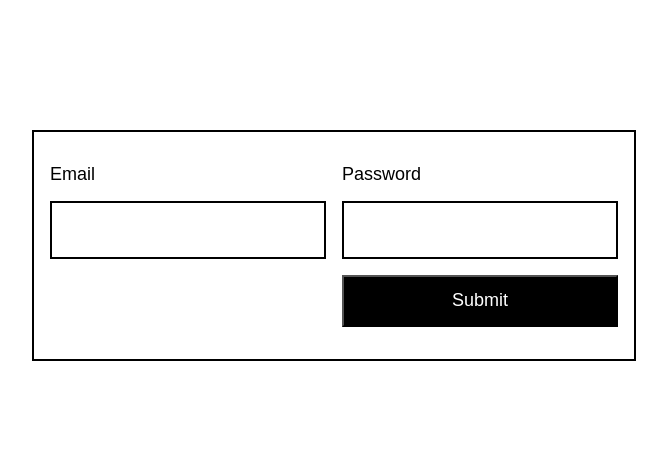
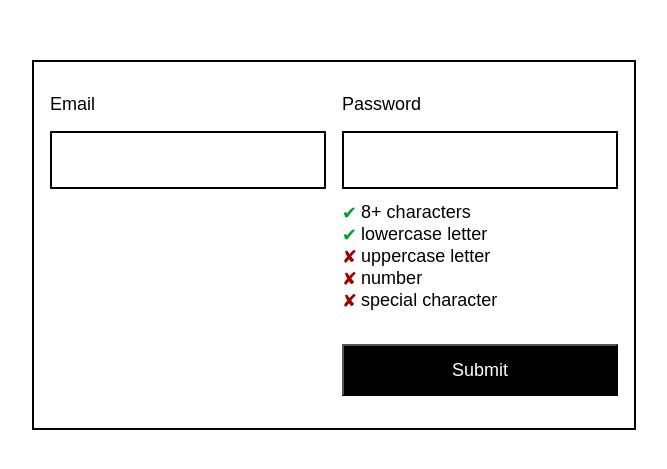
Before and after one commit to maxschnupp/login-coding-challenge, a React (Create React App) app in the folder login-app/: page / in a window 1280 px wide. Shown: the part 163-632 px from the top of the page, without its empty margins (314-981 px from the left). Built offline with nearby package versions, Linux system fonts and the light colour scheme.

Commit message:
feat: adds password acceptance criteria display components

```diff
--- a/login-app/src/LoginPage.tsx
+++ b/login-app/src/LoginPage.tsx
@@ -2,10 +2,14 @@ import React from "react";
 import styled from "@emotion/styled";
 import LoginCard from "./components/LoginCard";
 import InputColumn from "./components/InputColumn";
-import { isMobile } from "react-device-detect";
+import { isMobile, isTablet } from "react-device-detect";
 import Typography from "./components/Typography";
 import TextInput from "./components/TextInput";
 import Button from "./components/Button";
+import PasswordAcceptanceCriteria from "./components/PasswordAcceptanceCriteria";
+import CriteriaContainer from "./components/CrtieriaContainer";
+
+
 const LoginPage = (): JSX.Element => {
   const Container = styled.div({
     position: "absolute",
@@ -14,18 +18,50 @@ const LoginPage = (): JSX.Element => {
     display: "grid",
     placeContent: "center",
   });
-  console.log("isMobile", isMobile);
+  const ThreePixelVerticalSpacer = styled('div')({
+    height: '3px',
+  });
+  const isMobilePhone = isMobile && !isTablet;
   return (
     <Container>
-      <LoginCard isMobile={isMobile}>
-        <InputColumn isMobile={isMobile}>
+      <LoginCard isMobile={isMobilePhone}>
+        <InputColumn isMobile={isMobilePhone}>
           <Typography text={"Email"} />
-          <TextInput isMobile={isMobile} shouldShowAsDots={false}/>
+          <TextInput isMobile={isMobilePhone} shouldShowAsDots={false} />
         </InputColumn>
-        <InputColumn isMobile={isMobile}>
+        <ThreePixelVerticalSpacer/>
+        <InputColumn isMobile={isMobilePhone}>
           <Typography text={"Password"} />
-          <TextInput isMobile={isMobile} shouldShowAsDots={true}/>
-          <Button isMobile={isMobile} onClick={() => {}} text={'Submit'}/>
+          <TextInput isMobile={isMobilePhone} shouldShowAsDots={true} />
+          <CriteriaContainer>
+            <PasswordAcceptanceCriteria
+              description={"8+ characters"}
+              hasPassed={true}
+            />
+            <PasswordAcceptanceCriteria
+              description={"lowercase letter"}
+              hasPassed={true}
+            />
+            <PasswordAcceptanceCriteria
+              description={"uppercase letter"}
+              hasPassed={false}
+            />
+            <PasswordAcceptanceCriteria
+              description={"number"}
+              hasPassed={false}
+            />
+            <PasswordAcceptanceCriteria
+              description={"special character"}
+              hasPassed={false}
+            />
+          </CriteriaContainer>
+          <Button
+            isMobile={isMobilePhone}
+            onClick={() => {
+              console.log("🎉🎉🎉🎉🎉");
+            }}
+            text={"Submit"}
+          />
         </InputColumn>
       </LoginCard>
     </Container>
--- /dev/null
+++ b/login-app/src/components/CrtieriaContainer.tsx
@@ -0,0 +1,18 @@
+import styled from '@emotion/styled';
+import React from 'react';
+
+interface ICriteriaContainerProps {
+    children : React.ReactNode;
+}
+
+const CriteriaContainer = ({children} : ICriteriaContainerProps) => {
+    const StyledContainer = styled('div')({
+        display: 'flex',
+        flexDirection: 'column',
+        paddingBottom: '32px',
+    })
+
+    return <StyledContainer>{children}</StyledContainer>
+}
+
+export default CriteriaContainer;
--- a/login-app/src/components/InputColumn.tsx
+++ b/login-app/src/components/InputColumn.tsx
@@ -10,7 +10,7 @@ const InputColumn = ({children, isMobile} : IInputColumnProps) => {
   const Column = styled("div")({
     width: isMobile ? "256px" : "276px",
     // backgroundColor: "red"
-    margin: '8px 8px 8px 8px',
+    margin: '8px 8px 0px 8px',
   });
   return <Column>{children}</Column>
 };
--- a/login-app/src/components/LoginCard.tsx
+++ b/login-app/src/components/LoginCard.tsx
@@ -14,7 +14,7 @@ const LoginCard = ({ children, isMobile }: ILoginCardProps) => {
     paddingLeft: "8px",
     paddingRight: "8px",
     paddingTop: "24px",
-    paddingBottom: "24px",
+    paddingBottom: "32px",
     display: "flex",
     flexDirection: isMobile ? "column" : "row",
   });
--- /dev/null
+++ b/login-app/src/components/PasswordAcceptanceCriteria.tsx
@@ -0,0 +1,27 @@
+import styled from "@emotion/styled";
+import React from "react";
+import Typography from "./Typography";
+
+interface IPasswordAcceptanceCriteriaProps {
+    description: string,
+    hasPassed: boolean,
+}
+
+const PasswordAcceptanceCriteria = ({description, hasPassed} : IPasswordAcceptanceCriteriaProps) => {
+    const CriteriaContainer = styled('div')({
+        display: "flex",
+        flexDirection: "row",
+    });
+    const FourPixelSpacer = styled('div')({
+        width: '4px',
+    })
+    return(
+        <CriteriaContainer>
+            {hasPassed ? <Typography text={'✔︎'} color={'#009E2D'}/> : <Typography text={'✘'} color={'#9E0000'}/>}
+            <FourPixelSpacer/>
+            <Typography text={description}/>
+        </CriteriaContainer>
+    )
+}
+
+export default PasswordAcceptanceCriteria;
--- a/login-app/src/components/TextInput.tsx
+++ b/login-app/src/components/TextInput.tsx
@@ -13,7 +13,7 @@ const TextInput = ({shouldShowAsDots, isMobile} : ITextInputProps): JSX.Element
     paddingLeft: "16px",
     paddingRight: "16px",
     marginTop: "16px",
-    marginBottom: "16px",
+    marginBottom: "13px",
   });
   return <StyledInput type={shouldShowAsDots ? 'password' : 'text'} />;
 };
--- a/login-app/src/components/Typography.tsx
+++ b/login-app/src/components/Typography.tsx
@@ -3,13 +3,15 @@ import React from "react";
 
 interface ITypographyProps {
   text: string;
+  color?: string;
 }
 
-const Typography = ({ text }: ITypographyProps): JSX.Element => {
-    //TODO: find a nice font loader for arial MT with inline styles like GoogleFontLoader but that works with this font
+const Typography = ({ text, color }: ITypographyProps): JSX.Element => {
+  //TODO: find a nice font loader for arial MT with inline styles like GoogleFontLoader but that works with this font
   const StyledTypography = styled("div")({
     fontFamily: "'Arial MT', sans-serif",
     fontSize: "18px",
+    color: color ?? "black",
   });
   return <StyledTypography>{text}</StyledTypography>;
 };
```
